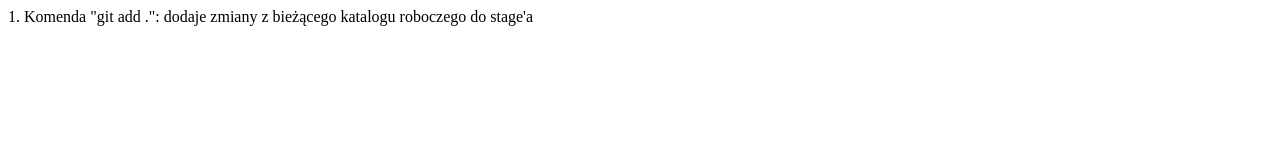
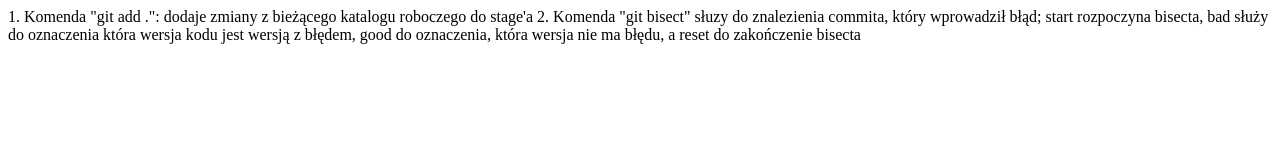
Before and after one commit to bikol/DINO202223, a plain HTML site: page index.html in a window 1280 px wide. Drawn offline with Linux system fonts and the light colour scheme.

Commit message:
Update index.html

```diff
--- a/index.html
+++ b/index.html
@@ -1,5 +1,6 @@
 <html>
   <body>
     1. Komenda "git add .": dodaje zmiany z bieżącego katalogu roboczego do stage'a
+    2. Komenda "git bisect" słuzy do znalezienia commita, który wprowadził błąd; start rozpoczyna bisecta, bad służy do oznaczenia która wersja kodu jest wersją z błędem, good do oznaczenia, która wersja nie ma błędu, a reset do zakończenie bisecta
   </body>
 </html>
```
